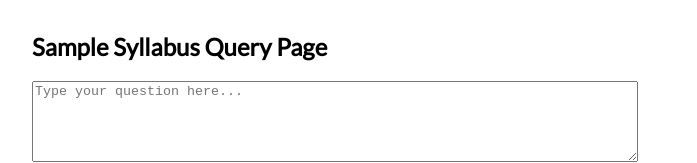
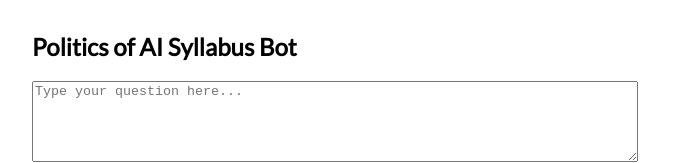
Before and after one commit to dbousfie/PoliticsofAI, a plain HTML site: page index.html in a window 1280 px wide. Shown: the top 163 px of the page, without its empty margins (0-697 px from the left). Drawn offline with Linux system fonts and the light colour scheme.

Commit message:
Update index.html

```diff
--- a/index.html
+++ b/index.html
@@ -25,7 +25,7 @@
   </style>
 </head>
 <body>
-  <h2>Sample Syllabus Query Page</h2>
+  <h2>Politics of AI Syllabus Bot</h2>
   <form id="queryForm">
     <textarea name="query" id="query" rows="5" cols="60" placeholder="Type your question here..."></textarea><br />
     <button type="submit">Submit</button>
```
